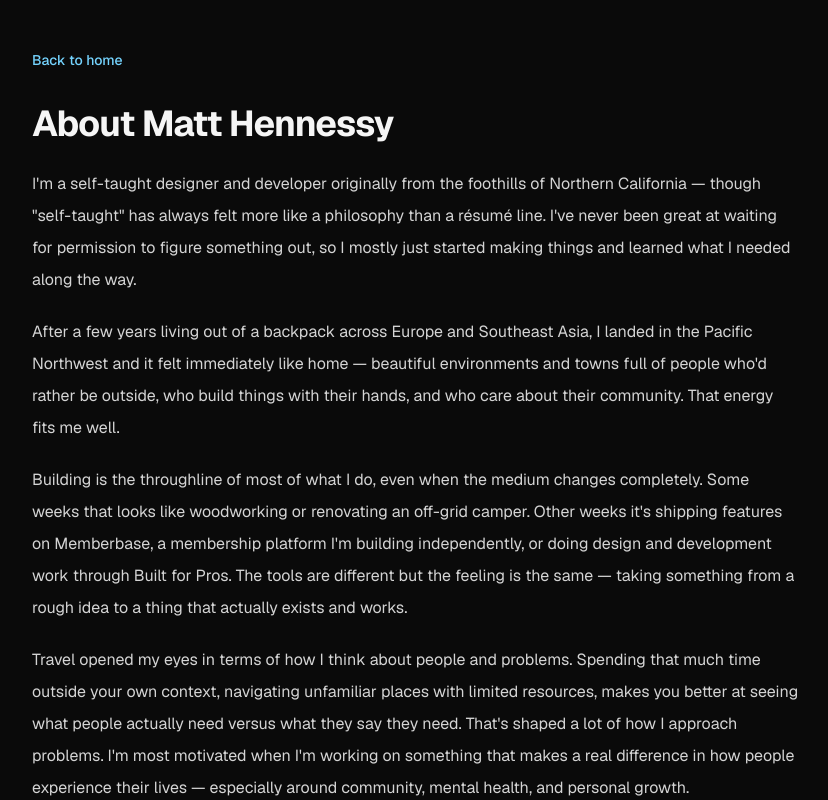
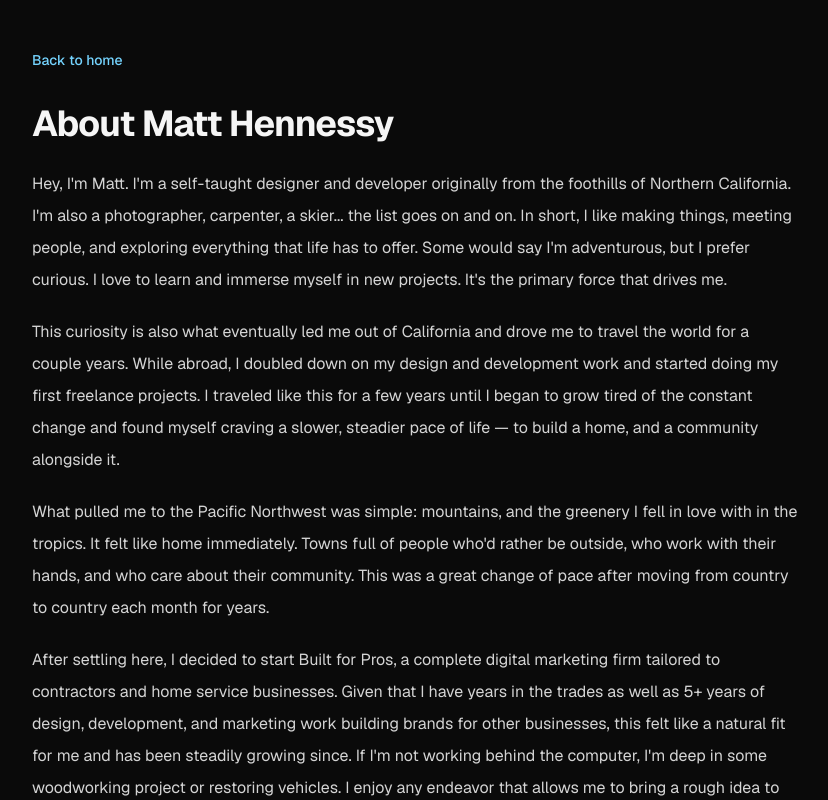
Before and after one commit to MattCognac/portfolio, a Next.js app: page /about in a window 1280 px wide. Shown: the whole page, without its empty margins (224-1052 px from the left). Built offline with nearby package versions, Linux system fonts and the light colour scheme; no server answers.

Commit message:
Update the story and projects, and drop the PWA install prompt.
Rewrite the about copy in Matt's voice, add Built for Pros above Pomoflow, and remove the standalone manifest so Chrome stops offering Install app.

```diff
--- a/src/app/manifest.ts
+++ /dev/null
@@ -1,21 +0,0 @@
-import type { MetadataRoute } from "next";
-
-export default function manifest(): MetadataRoute.Manifest {
-  return {
-    name: "Matt Hennessy · Portfolio",
-    short_name: "Matt H.",
-    description:
-      "Matt Hennessy — designer, developer, and adventure photographer based in the Pacific Northwest.",
-    start_url: "/",
-    display: "standalone",
-    background_color: "#0a0a0a",
-    theme_color: "#0a0a0a",
-    icons: [
-      {
-        src: "/icon.svg",
-        sizes: "any",
-        type: "image/svg+xml",
-      },
-    ],
-  };
-}
--- a/src/data/portfolio.ts
+++ b/src/data/portfolio.ts
@@ -11,11 +11,11 @@ export const siteContent: SiteContent = {
   avatarAlt:
     "Professional headshot of Matt Hennessy, smiling, lit by warm sunlight against a blurred dark green background.",
   about: [
-    "I'm a self-taught designer and developer originally from the foothills of Northern California — though \"self-taught\" has always felt more like a philosophy than a résumé line. I've never been great at waiting for permission to figure something out, so I mostly just started making things and learned what I needed along the way.",
-    "After a few years living out of a backpack across Europe and Southeast Asia, I landed in the Pacific Northwest and it felt immediately like home — beautiful environments and towns full of people who'd rather be outside, who build things with their hands, and who care about their community. That energy fits me well.",
-    "Building is the throughline of most of what I do, even when the medium changes completely. Some weeks that looks like woodworking or renovating an off-grid camper. Other weeks it's shipping features on Memberbase, a membership platform I'm building independently, or doing design and development work through Built for Pros. The tools are different but the feeling is the same — taking something from a rough idea to a thing that actually exists and works.",
-    "Travel opened my eyes in terms of how I think about people and problems. Spending that much time outside your own context, navigating unfamiliar places with limited resources, makes you better at seeing what people actually need versus what they say they need. That's shaped a lot of how I approach problems. I'm most motivated when I'm working on something that makes a real difference in how people experience their lives — especially around community, mental health, and personal growth.",
-    "When I'm not working, I'm usually on a mountain — skiing in the winter, mountain biking when the trails dry out — or exploring backroads and hunting down remote hot springs. On the slower days, a chill Sunday morning with a good cup of coffee is just about perfect. ☕️",
+    "Hey, I'm Matt. I'm a self-taught designer and developer originally from the foothills of Northern California. I'm also a photographer, carpenter, a skier... the list goes on and on. In short, I like making things, meeting people, and exploring everything that life has to offer. Some would say I'm adventurous, but I prefer curious. I love to learn and immerse myself in new projects. It's the primary force that drives me.",
+    "This curiosity is also what eventually led me out of California and drove me to travel the world for a couple years. While abroad, I doubled down on my design and development work and started doing my first freelance projects. I traveled like this for a few years until I began to grow tired of the constant change and found myself craving a slower, steadier pace of life — to build a home, and a community alongside it.",
+    "What pulled me to the Pacific Northwest was simple: mountains, and the greenery I fell in love with in the tropics. It felt like home immediately. Towns full of people who'd rather be outside, who work with their hands, and who care about their community. This was a great change of pace after moving from country to country each month for years.",
+    "After settling here, I decided to start Built for Pros, a complete digital marketing firm tailored to contractors and home service businesses. Given that I have years in the trades as well as 5+ years of design, development, and marketing work building brands for other businesses, this felt like a natural fit for me and has been steadily growing since. If I'm not working behind the computer, I'm deep in some woodworking project or restoring vehicles. I enjoy any endeavor that allows me to bring a rough idea to life and turn it into a finished product; I find it extremely satisfying.",
+    "And finally, when I'm not working, I'm usually on a mountain — skiing in the winter, mountain biking when the trails dry out — or exploring backroads and hunting down remote hot springs. On the slower days, a chill Sunday morning with coffee at the river is just about perfect. ☕️",
   ],
   photos: [
     {
@@ -239,6 +239,13 @@ export const siteContent: SiteContent = {
       title: "Personal Projects",
       items: [
         {
+          title: "Built for Pros",
+          description:
+            "Full-service digital marketing for contractors and home service businesses — we run their entire online presence so they can stay focused on what they do best.",
+          url: "https://www.builtforpros.com/",
+          stack: ["Next.js", "React", "TypeScript", "Vercel"],
+        },
+        {
           title: "Pomoflow",
           description:
             "A deep work timer that blends pomodoro structure with flow-state thinking, helping people stay focused without breaking concentration at the wrong moment.",
```
